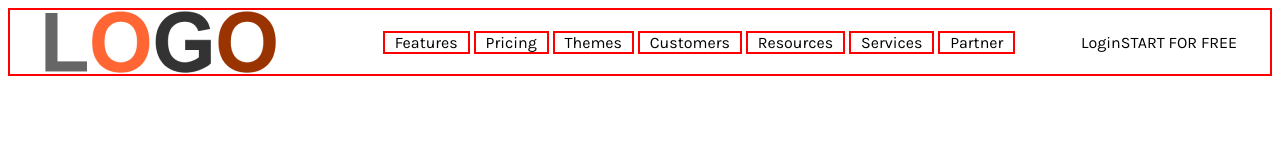
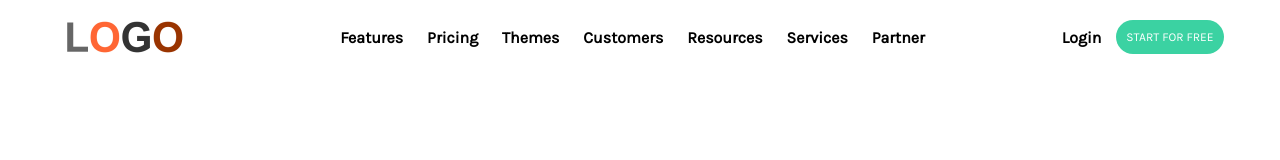
Before and after one commit to Laulhus/202201-W1EX6-edgar-alcolea, a plain HTML site: page index.html in a window 1280 px wide. Drawn offline with Linux system fonts and the light colour scheme.

Commit message:
Arranged flex properties of header and added style to button

```diff
--- a/style.css
+++ b/style.css
@@ -2,26 +2,39 @@ body {
   font-family: "Karla", sans-serif;
 }
 .navbar__container {
-  border: 2px solid red;
   display: flex;
   align-items: center;
   justify-content: space-around;
 }
 .navbar__logo {
-  padding-right: auto;
+  padding: 10px;
+  height: 4vh;
 }
 .navbar__container__links {
   display: flex;
   align-items: center;
-  justify-content: space-evenly;
+  justify-content: space-around;
 }
 .link-list__element,
 .link-list__element--drop {
-  border: 2px solid red;
   display: inline;
   padding: 0 10px;
+  font-weight: 600;
 }
 .navbar__container__login {
   display: flex;
+  width: 15vw;
   justify-content: flex-end;
+  align-items: center;
 }
+.navbar__button {
+  border-radius: 25px;
+  background-color: #3bd2a2;
+  color: #fff;
+  padding: 10px;
+  font-size: 12px;
+}
+.navbar__login {
+  font-weight: 600;
+  margin-right: 15px;
+}
```
